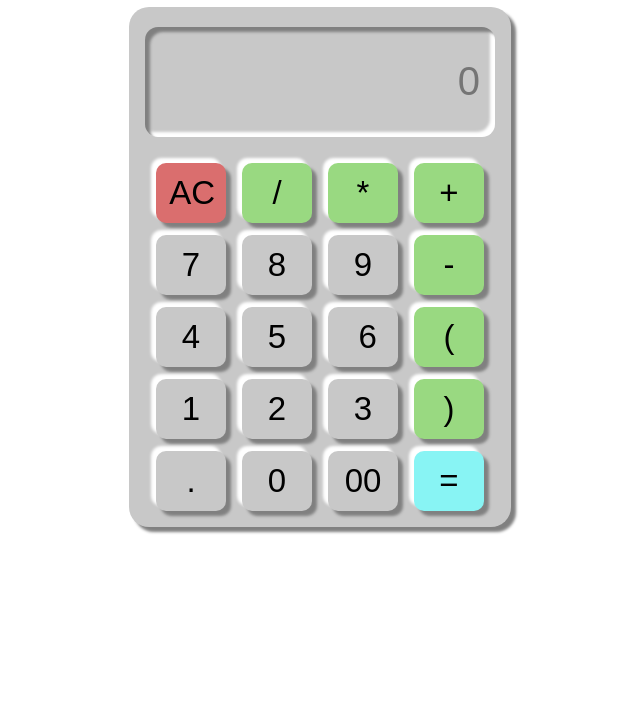
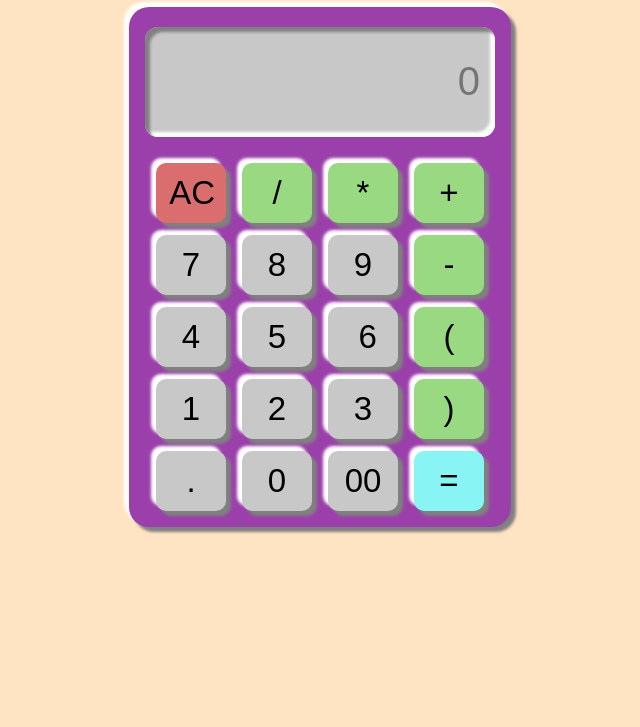
Before and after one commit to Prasadhack11/Calculator, a plain HTML site: page index.html in a window 1280 px wide. Shown: the part 73-800 px from the top of the page, without its empty margins (320-960 px from the left). Drawn offline with Linux system fonts and the light colour scheme.

Commit message:
Update style.css

```diff
--- a/style.css
+++ b/style.css
@@ -1,5 +1,9 @@
 
 
+
+body {
+    background-color: bisque;
+  }
         #equals{
             background-color: rgb(136, 244, 244);
         }
@@ -24,7 +28,7 @@
 
 .calc{
    box-shadow:5px 5px 3px grey, -5px -5px 3px white;
-     background:rgb(200,200,200);
+     background:rgb(155, 64, 171);
      padding:10px;
      border-radius:20px;
      display:inline-block ;
```
